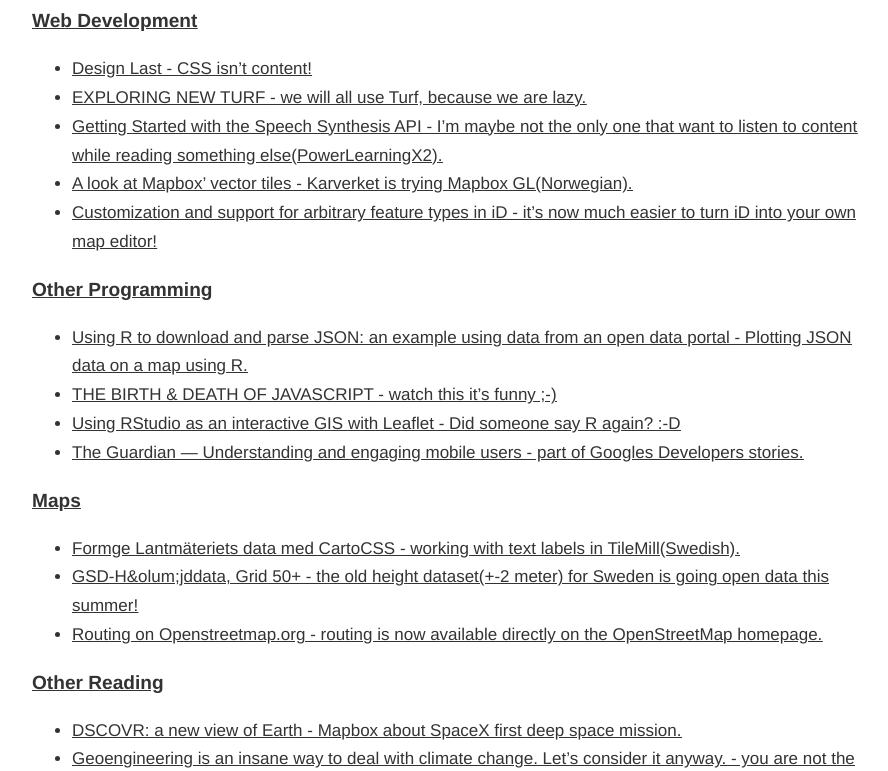
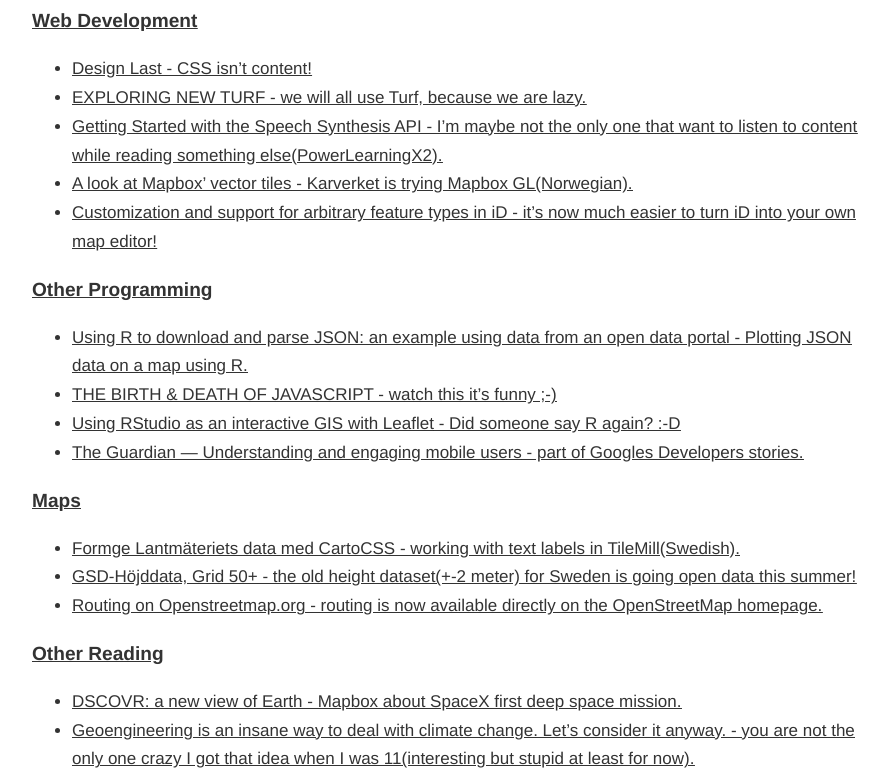
Before and after one commit to mikiec84/abbe98.github.com, a Jekyll site: the page built from _posts/2015-02-20-reading-list-week-7-9-2015.md, in a window 1280 px wide, cut to the strip 118-889 px from the top of the page. Shown: the whole strip, without its empty margins (188-1076 px from the left). Built offline with Jekyll 4.4.1, drawn with Linux system fonts in a browser that asks for light colours; comment, search, counter and statistics services are not loaded; some of the changed lines change nothing that is shown.

Commit message:
&olum; -> &ouml;

```diff
--- a/_posts/2015-02-20-reading-list-week-7-9-2015.md
+++ b/_posts/2015-02-20-reading-list-week-7-9-2015.md
@@ -24,7 +24,7 @@
 ###Maps
 
  - [Formge Lantm&auml;teriets data med CartoCSS](http://hkartor.se/2014/formge-lantmateriets-data-med-cartocss/) - working with text labels in TileMill(Swedish).
- - [GSD-H&olum;jddata, Grid 50+](http://www.lantmateriet.se/en/Maps-and-geographic-information/Elevation-data-/GSD-Hojddata-grid-50-/) - the old height dataset(+-2 meter) for Sweden is going open data this summer!
+ - [GSD-H&ouml;jddata, Grid 50+](http://www.lantmateriet.se/en/Maps-and-geographic-information/Elevation-data-/GSD-Hojddata-grid-50-/) - the old height dataset(+-2 meter) for Sweden is going open data this summer!
  - [Routing on Openstreetmap.org](https://blog.openstreetmap.org/2015/02/16/routing-on-openstreetmap-org/) - routing is now available directly on the OpenStreetMap homepage.
 
 ###Other Reading
```
